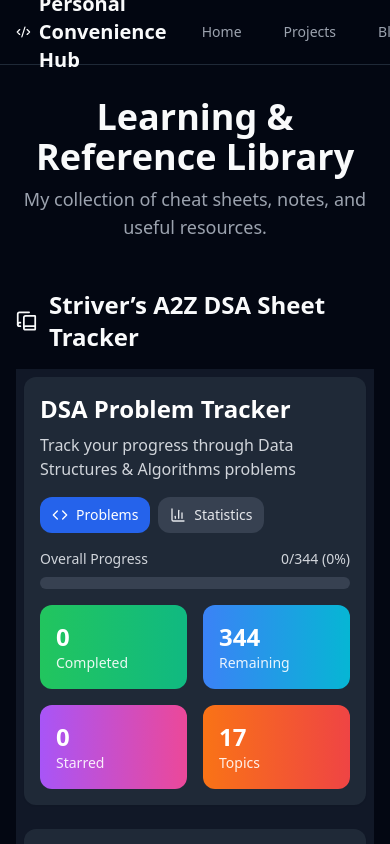
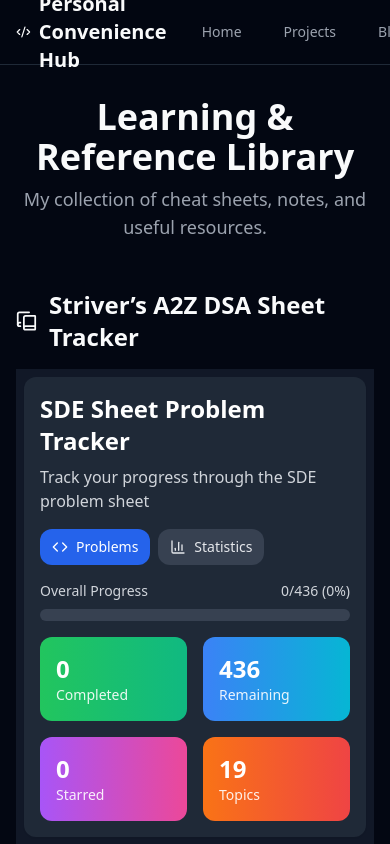
Before and after one commit to omsrivastava8032/personal-convinience-hub, a React (Vite) app: page /learning in a window 390 px wide. Shown: the top 844 px of the page. Built offline with nearby package versions, Linux system fonts and the light colour scheme.

Commit message:
Refactor: Use DSA problem tracker component
Integrate the DSA problem tracker component into the application.

```diff
--- a/src/components/DsaSheetTracker.tsx
+++ b/src/components/DsaSheetTracker.tsx
@@ -1,122 +1,161 @@
+
 import React, { useState, useEffect } from 'react';
 import { CheckCircle, Circle, Search, BarChart3, Code, Star } from 'lucide-react';
 
 const DsaSheetTracker = () => {
-  // Complete problem list organized by topics
+  // Complete problem list organized by topics (455 problems total)
   const problemData = {
     "Learn the Basics": [
-      "Know Basic Maths", "Learn Basic Recursion", "Hashing", "Basic STL"
+      "User Input/Output", "Data Types", "If Else Statements", "Switch Case", "Arrays", "For Loops", "While Loops",
+      "Functions", "Time Complexity", "Count Digits", "Reverse a Number", "Check Palindrome", "GCD or HCF",
+      "Armstrong Numbers", "Print all Divisors", "Check for Prime", "Patterns", "Basic Hashing", "Find Character Hashing",
+      "Frequency of Array Elements", "Find Highest/Lowest Frequency Element"
     ],
-    "Sorting Techniques": [
-      "Selection Sort", "Bubble Sort", "Insertion Sort", "Merge Sort", "Quick Sort", "Heap Sort"
+    "Learn Important Sorting Techniques": [
+      "Selection Sort", "Bubble Sort", "Insertion Sort", "Merge Sort", "Recursive Bubble Sort", "Recursive Insertion Sort",
+      "Quick Sort"
     ],
-    "Arrays": [
-      "Largest Element in Array", "Second Largest Element", "Check if Array is Sorted", "Remove Duplicates",
+    "Solve Problems on Arrays [Easy]": [
+      "Largest Element in Array", "Second Largest Element", "Check if Array is Sorted", "Remove Duplicates from Sorted Array",
       "Left Rotate Array by One", "Left Rotate Array by D places", "Move Zeros to End", "Linear Search",
-      "Union of Two Sorted Arrays", "Find Missing Number", "Maximum Consecutive Ones", "Find Single Number",
-      "Longest Subarray with Sum K", "Two Sum Problem", "Sort Array of 0s, 1s, 2s", "Majority Element",
-      "Maximum Subarray Sum", "Best Time to Buy and Sell Stock", "Rearrange Array by Sign", "Next Permutation",
-      "Leader in Array", "Longest Consecutive Sequence", "Set Matrix Zeros", "Rotate Matrix", "Spiral Matrix",
-      "Pascal's Triangle", "Majority Element II", "3Sum Problem", "4Sum Problem", "Largest Subarray with 0 Sum",
-      "Count Subarrays with XOR K", "Merge Overlapping Intervals", "Merge Two Sorted Arrays", "Find Duplicate Number",
-      "Repeat and Missing Number", "Count Inversions", "Reverse Pairs", "Maximum Product Subarray"
+      "Find Union", "Find Missing Number", "Maximum Consecutive Ones", "Find Single Number that appears once",
+      "Longest Subarray with Sum K (Positives)", "Longest Subarray with Sum K (Positives + Negatives)"
     ],
-    "Binary Search": [
-      "Binary Search Implementation", "Lower and Upper Bound", "Search Insert Position", "Floor and Ceil",
-      "First and Last Occurrence", "Count Occurrences", "Search in Rotated Sorted Array I", "Search in Rotated Sorted Array II",
-      "Find Minimum in Rotated Sorted Array", "Single Element in Sorted Array", "Find Peak Element", "Square Root of Integer",
-      "Nth Root of Integer", "Koko Eating Bananas", "Minimum Days to Make Bouquets", "Find Smallest Divisor",
-      "Capacity to Ship Packages", "Kth Missing Positive Number", "Aggressive Cows", "Book Allocation Problem",
-      "Painter's Partition", "Minimize Max Distance to Gas Station", "Median of Two Sorted Arrays", "Kth Element of Two Sorted Arrays"
+    "Solve Problems on Arrays [Medium]": [
+      "Two Sum Problem", "Sort Array of 0s, 1s, 2s", "Majority Element", "Maximum Subarray Sum", "Best Time to Buy and Sell Stock",
+      "Rearrange Array Elements by Sign", "Next Permutation", "Leader in Array", "Longest Consecutive Sequence",
+      "Set Matrix Zeros", "Rotate Matrix", "Spiral Matrix", "Pascal's Triangle"
     ],
-    "Strings": [
-      "Remove Outermost Parentheses", "Reverse Words in String", "Largest Odd Number", "Longest Common Prefix",
-      "Isomorphic Strings", "Check Anagrams", "Sort Characters by Frequency", "Maximum Nesting Depth",
-      "Roman to Integer", "String to Integer (atoi)", "Longest Palindromic Substring", "Sum of Beauty of Substrings",
-      "Reverse Every Word", "Check Rotations", "Valid Anagram", "Group Anagrams", "Longest Repeating Character Replacement",
-      "Pattern Matching", "Minimum Window Substring"
+    "Solve Problems on Arrays [Hard]": [
+      "Majority Element II", "3Sum Problem", "4Sum Problem", "Largest Subarray with 0 Sum", "Count Subarrays with XOR K",
+      "Merge Overlapping Intervals", "Merge Two Sorted Arrays", "Find Duplicate Number", "Repeat and Missing Number",
+      "Count Inversions", "Reverse Pairs", "Maximum Product Subarray", "Missing and Repeating Numbers"
     ],
-    "Linked List": [
-      "Array to Linked List", "Insert Node in LL", "Delete Node in LL", "Find Length of LL", "Search in LL",
-      "Delete Head of LL", "Delete Tail of LL", "Insert at Head", "Insert at Tail", "Insert at Kth Position",
-      "Delete Kth Node", "Delete Given Node", "Middle of Linked List", "Reverse Linked List", "Detect Loop in LL",
-      "Find Loop Starting Point", "Length of Loop", "Check Palindrome LL", "Segregate Odd Even LL", "Remove Nth Node from End",
-      "Add Two Numbers", "Add One to LL", "Intersection of Two LL", "Merge Two Sorted LL", "Sort LL",
-      "Sort LL of 0s 1s 2s", "Clone LL with Random Pointer", "Rotate LL", "Flatten LL", "Reverse Nodes in k-Group"
+    "Binary Search [1D, 2D Arrays, Search Space]": [
+      "Binary Search to find X in sorted array", "Implement Lower Bound", "Implement Upper Bound", "Search Insert Position",
+      "Floor and Ceil in Sorted Array", "First and Last Occurrences in Array", "Count Occurrences in Sorted Array",
+      "Search in Rotated Sorted Array I", "Search in Rotated Sorted Array II", "Find Minimum in Rotated Sorted Array",
+      "Single Element in Sorted Array", "Find Peak Element", "Square Root of a number using Binary Search",
+      "Find Nth Root of a number using Binary Search", "Koko Eating Bananas", "Minimum days to make M bouquets",
+      "Find the Smallest Divisor", "Capacity to Ship Packages within D Days", "Kth Missing Positive Number",
+      "Aggressive Cows", "Book Allocation Problem", "Split Array - Largest Sum", "Painter's Partition",
+      "Minimize Max Distance to Gas Station", "Median of 2 sorted arrays", "Kth element of 2 sorted arrays",
+      "Search in a 2D matrix", "Search in a 2D matrix II", "Find Peak Element II"
     ],
-    "Recursion": [
-      "Subsequences Generation", "Generate Parentheses", "Print All Permutations", "N-Queens Problem", "Sudoku Solver",
-      "Rat in Maze", "Word Search", "M-Coloring Problem", "Palindrome Partitioning", "Subset Sum Problem",
-      "Combination Sum", "Combination Sum II", "Word Break", "Expression Add Operators"
+    "Strings [Basic and Medium]": [
+      "Remove Outermost Parentheses", "Reverse Words in a String", "Largest Odd Number in String", "Longest Common Prefix",
+      "Isomorphic Strings", "Rotate String", "Check Anagrams", "Sort Characters by Frequency", "Maximum Nesting Depth of Parentheses",
+      "Roman Number to Integer", "String to Integer (atoi)", "Count Number of Substrings", "Longest Palindromic Substring",
+      "Sum of Beauty of All Substrings", "Reverse Every Word in a String"
     ],
-    "Bit Manipulation": [
-      "Decimal to Binary", "Binary to Decimal", "1's and 2's Complement", "Check ith Bit", "Set ith Bit",
-      "Clear ith Bit", "Toggle ith Bit", "Remove Last Set Bit", "Check Power of 2", "Count Set Bits",
-      "Minimum Bit Flips", "Power Set using Bit", "Single Number", "Single Number II", "Single Number III",
-      "XOR of Numbers in Range", "Divide Two Integers"
+    "Learn LinkedList [Single LL, Double LL, Medium, Hard Problems]": [
+      "Introduction to LinkedList", "Inserting a node in LinkedList", "Deleting a node in LinkedList", "Find length of LinkedList",
+      "Search an element in LinkedList", "Introduction to Doubly LinkedList", "Insert node in Doubly LinkedList",
+      "Delete node in Doubly LinkedList", "Reverse a Doubly LinkedList", "Middle of LinkedList", "Reverse a LinkedList",
+      "Detect a loop in LinkedList", "Find starting point of loop in LinkedList", "Length of Loop in LinkedList",
+      "Check if LinkedList is palindrome", "Segregate odd and even nodes in LinkedList", "Remove Nth node from end of LinkedList",
+      "Delete the middle node of LinkedList", "Sort LinkedList", "Sort a LinkedList of 0's, 1's and 2's",
+      "Add two numbers represented as LinkedList", "Add 1 to a number represented by LinkedList", "Intersection of two LinkedList",
+      "Merge two sorted LinkedList", "Flattening a LinkedList", "Clone LinkedList with random and next pointer",
+      "Rotate a LinkedList", "Reverse LinkedList in groups of size k"
     ],
-    "Stack and Queues": [
-      "Implement Stack using Array", "Implement Queue using Array", "Stack using Queue", "Queue using Stack",
-      "Valid Parentheses", "Next Greater Element", "Next Smaller Element", "Trapping Rain Water", "Sum of Subarray Minimums",
-      "Asteroid Collision", "Sliding Window Maximum", "Stock Span Problem", "Next Greater Element II", "Largest Rectangle in Histogram",
-      "Maximal Rectangle", "Remove K Digits", "Decode String", "Basic Calculator", "LRU Cache"
+    "Learn Recursion [PatternWise]": [
+      "Introduction to Recursion", "Problems on Functional Recursion", "Problems on Parameterized Recursion",
+      "Functional Recursion Problems", "Multiple Recursion Calls Problems", "Subsequences Pattern", "Generate all binary strings",
+      "Generate Parentheses", "Generate all subsequences", "Learn All Patterns of Subsequences", "Count All Subsequences with Sum K",
+      "Check if there exists a subsequence with sum K", "Combination Sum", "Combination Sum II", "Subset Sum I", "Subset Sum II",
+      "Combination Sum III", "Letter Combinations of a Phone Number", "Palindrome Partitioning", "Word Search", "N-Queens",
+      "Sudoku Solver", "M-Coloring Problem", "Rat in a Maze", "Word Break II"
     ],
-    "Sliding Window": [
-      "Max Sum Subarray of Size K", "First Negative in Window", "Count Anagrams", "Max of All Subarrays",
-      "Variable Size Window Sum", "Largest Subarray of Sum K", "Longest Substring Without Repeat",
-      "Pick Toys", "Minimum Window Substring", "Max Consecutive Ones III"
+    "Bit Manipulation [Concepts and Problems]": [
+      "Introduction to Bit Manipulation", "Check if ith bit is set or not", "Set the ith bit", "Clear the ith bit",
+      "Toggle ith bit", "Remove/Unset the rightmost set bit", "Check if a number is power of 2", "Count the number of set bits",
+      "Set the rightmost unset bit", "Swap two numbers", "Divide two numbers without using multiplication, division and mod operator",
+      "Single Number", "Single Number II", "Single Number III", "XOR of numbers in a given range", "Find two missing numbers",
+      "Find XOR of all subarrays", "Find the element that appears once", "Power Set", "Find MSB in O(1)", "Find position of rightmost different bit"
     ],
-    "Heaps": [
-      "Min Heap Implementation", "Max Heap Implementation", "Kth Largest Element", "Kth Smallest Element",
-      "Sort K Sorted Array", "Merge K Sorted Lists", "Replace with Rank", "Task Scheduler", "Hands of Straights",
-      "Design Twitter", "Connect Ropes with Min Cost", "Kth Largest in Stream", "Maximum Sum Combinations",
-      "Find Median from Data Stream"
+    "Stack and Queues [Learning, Pre-In-Post-fix, Monotonic Stack, Implementation]": [
+      "Learning", "Implement Stack Using Arrays", "Implement Queue Using Arrays", "Implement Stack using Queue", "Implement Queue using Stack",
+      "Check for balanced parentheses", "Implement Min Stack", "Infix to Postfix Conversion", "Prefix to Infix Conversion",
+      "Prefix to Postfix Conversion", "Postfix to Infix", "Postfix to Prefix", "Next Greater Element", "Next Greater Element II",
+      "Next Smaller Element", "Number of NGEs to the right", "Trapping Rainwater", "Sum of subarray minimum", "Asteroid Collision",
+      "Sum of subarray ranges", "Remove k digits", "Largest rectangle in histogram", "Maximal Rectangle", "Sliding Window Maximum",
+      "Stock span problem", "Find the celebrity", "LRU cache", "LFU Cache"
     ],
-    "Greedy": [
-      "Assign Cookies", "Lemonade Change", "Valid Parenthesis String", "N Meetings in Room", "Jump Game",
-      "Jump Game II", "Minimum Platforms", "Job Sequencing", "Fractional Knapsack", "Find Minimum Coins",
-      "Activity Selection", "Candy Distribution", "Shortest Job First", "Page Faults in LRU", "Insert Interval",
-      "Merge Intervals", "Non-overlapping Intervals"
+    "Sliding Window & Two Pointer Combined Problems": [
+      "Longest Substring Without Repeating Characters", "Max Points on a Line", "Longest Repeating Character Replacement",
+      "Binary Subarrays With Sum", "Count Number of Nice Subarrays", "Number of Substrings Containing All Three Characters",
+      "Maximum Points You Can Obtain from Cards", "Longest Substring with At Most K Distinct Characters", "Subarrays with K Different Integers",
+      "Minimum Window Substring", "Fruit Into Baskets", "Longest Substring with At Most 2 Distinct Characters", "Replace the Substring for Balanced String",
+      "Max Consecutive Ones III", "Permutation in String", "Find All Anagrams in a String"
     ],
-    "Binary Trees": [
-      "Tree Traversals", "Level Order Traversal", "Iterative Preorder", "Iterative Inorder", "Iterative Postorder",
-      "Maximum Depth", "Check Balanced Tree", "Diameter of Tree", "Maximum Path Sum", "Check Identical Trees",
-      "Zigzag Traversal", "Boundary Traversal", "Vertical Order Traversal", "Top View", "Bottom View",
-      "Right View", "Left View", "Check Symmetric Tree", "Root to Node Path", "LCA of Binary Tree",
-      "Maximum Width", "Check Children Sum", "All Nodes at Distance K", "Minimum Time to Burn Tree", "Count Total Nodes",
-      "Check Complete Binary Tree", "Construct Tree from Preorder", "Construct Tree from Inorder and Postorder",
-      "Serialize and Deserialize", "Morris Traversal", "Flatten Tree to LL"
+    "Heaps [Learning, Medium, Hard Problems]": [
+      "Introduction to Priority Queues using Binary Heaps", "Implementation of Priority Queue using Binary Heap", "Check if an array represents a min-heap or not",
+      "Convert min Heap to max Heap", "Kth largest element in an array", "Kth smallest element in an array", "Merge k sorted arrays",
+      "Replace each array element by its corresponding rank", "Task Scheduler", "Hand of Straights", "Design twitter",
+      "Connect n ropes with minimum cost", "Kth largest element in a stream", "Maximum sum combination", "Find Median from Data Stream",
+      "K most frequent elements", "Add to Array-Form of Integer", "Reorganize String"
     ],
-    "BST": [
-      "Search in BST", "Find Min/Max in BST", "Insert Node in BST", "Delete Node in BST", "Find LCA in BST",
-      "Validate BST", "Kth Smallest in BST", "Kth Largest in BST", "Two Sum in BST", "BST from Preorder",
-      "Predecessor and Successor", "BST Iterator", "Largest BST in Binary Tree", "Recover BST"
+    "Greedy Algorithms [Easy, Medium/Hard]": [
+      "Assign Cookies", "Fractional Knapsack", "Greedy algorithm to find minimum number of coins", "Lemonade Change",
+      "Valid Parenthesis String", "N meetings in one room", "Jump Game", "Jump Game II", "Minimum number of platforms required for a railway",
+      "Job Sequencing Problem", "Candy", "Program for Shortest Job First (or SJF) CPU Scheduling", "Program for Least Recently Used (LRU) Page Replacement algorithm",
+      "Insert Interval", "Merge Intervals", "Non-overlapping Intervals", "Activity Selection (it is the same as N meeting in one room)",
+      "Shortest Job First", "Page Faults in LRU", "Huffman Coding", "Huffman Decoding", "Minimum Spanning Tree"
     ],
-    "Graphs": [
-      "BFS Traversal", "DFS Traversal", "Number of Provinces", "Number of Islands", "Flood Fill", "Rotten Oranges",
-      "Detect Cycle in Undirected Graph", "Detect Cycle in Directed Graph", "Topological Sort", "Course Schedule",
-      "Course Schedule II", "Alien Dictionary", "Shortest Path in Unweighted Graph", "Dijkstra's Algorithm",
-      "Bellman Ford Algorithm", "Floyd Warshall", "MST using Prim's", "MST using Kruskal's", "Disjoint Set Union",
-      "Number of Operations to Make Connected", "Most Stones Removed", "Accounts Merge", "Number of Islands II",
-      "Bridges in Graph", "Articulation Points", "Kosaraju's Algorithm", "Word Ladder", "Word Ladder II"
+    "Binary Trees [Traversals, Medium and Hard Problems]": [
+      "Introduction to Trees", "Binary Tree Representation", "Binary Tree Traversals", "Preorder Traversal", "Inorder Traversal",
+      "Postorder Traversal", "Level order Traversal", "Iterative Preorder Traversal", "Iterative Inorder Traversal", "Iterative Postorder Traversal",
+      "Preorder Inorder Postorder Traversals in One Traversal", "Maximum Depth of Binary Tree", "Check if the Binary tree is height-balanced or not",
+      "Diameter of Binary Tree", "Maximum path sum in Binary Tree", "Check if two trees are identical or not", "Zigzag Traversal of Binary Tree",
+      "Boundary Traversal of a Binary Tree", "Vertical Order Traversal of Binary Tree", "Top View of Binary Tree", "Bottom View of Binary Tree",
+      "Right/Left View of Binary Tree", "Check for Symmetrical Binary Trees", "Print Root to Node Path in Binary Tree",
+      "Lowest Common Ancestor in Binary Tree", "Maximum width of a Binary Tree", "Check for Children Sum Property", "Print all the Nodes at a distance of K in a Binary Tree",
+      "Minimum time taken to BURN the Binary Tree from a Node", "Count total Nodes in a COMPLETE Binary Tree", "Requirements needed to construct a Unique Binary Tree | Theory",
+      "Construct Binary Tree from Preorder and Inorder Traversal", "Construct Binary Tree from Postorder and Inorder Traversal", "Serialize and deserialize Binary Tree",
+      "Morris Preorder Traversal", "Morris Inorder Traversal", "Flatten Binary Tree to LinkedList"
     ],
-    "Dynamic Programming": [
-      "Fibonacci Number", "Climbing Stairs", "Frog Jump", "Frog Jump with K", "Maximum Sum Non Adjacent",
-      "House Robber II", "Ninja's Training", "Grid Unique Paths", "Grid Unique Paths II", "Minimum Path Sum",
-      "Triangle Path Sum", "Maximum Path Sum", "Minimum Falling Path", "3D DP Problem", "Cherry Pickup",
-      "Subset Sum Equal to Target", "Partition Equal Subset Sum", "Partition with Given Difference", "Count Subsets Sum",
-      "Coin Change", "Coin Change II", "Unbounded Knapsack", "Rod Cutting", "Longest Common Subsequence",
-      "Print LCS", "Longest Common Substring", "Longest Palindromic Subsequence", "Minimum Insertions for Palindrome",
-      "Minimum Deletions for Palindrome", "Shortest Common Supersequence", "Distinct Subsequences", "Edit Distance",
-      "Wildcard Matching", "Best Time to Buy Sell Stock", "Stock with Transaction Fee", "Stock with Cooldown",
-      "Stock with K Transactions", "Longest Increasing Subsequence", "Print LIS", "Largest Divisible Subset",
-      "Longest String Chain", "Longest Bitonic Subsequence", "Number of LIS", "Matrix Chain Multiplication",
-      "MCM Tabulation", "Minimum Cost to Cut Stick", "Burst Balloons", "Evaluate Boolean Expression",
-      "Palindrome Partitioning II", "Partition Array for Maximum Sum", "Maximum Rectangle Area", "Count Square Submatrices"
+    "Binary Search Trees [Concept and Problems]": [
+      "Introduction to Binary Search Trees", "Search in a Binary Search Tree", "Find Min/Max in BST", "Insert a given Node in Binary Search Tree",
+      "Delete a Node in Binary Search Tree", "Find K-th smallest/largest element in BST", "Check if a tree is a BST or BT | Validate a BST",
+      "Lowest Common Ancestor in a BST", "Construct a BST from a preorder traversal", "Inorder Successor/Predecessor in BST", "BST Iterator",
+      "Two Sum In BST | Check if there exists a pair with Sum K", "Recover BST | Correct BST with two nodes swapped", "Largest BST in Binary Tree"
+    ],
+    "Graphs [Concepts, BFS, DFS, Problems]": [
+      "Introduction to Graph", "Graph Representation in C++", "Graph Representation in Java", "Connected Components | Logic Explanation",
+      "BFS", "DFS", "Number of provinces", "Connected Components Problem in Matrix", "Rotten Oranges", "Flood fill",
+      "0/1 Matrix (Bfs Problem)", "Surrounded Regions (dfs)", "Number of Enclaves", "Word ladder 1", "Word ladder 2",
+      "Number of Distinct Islands", "Bipartite Graph (DFS)", "Bipartite Graph (BFS)", "Detect cycle in an undirected graph (DFS)",
+      "Detect cycle in an undirected graph (BFS)", "Detect cycle in a directed graph (DFS)", "Detect cycle in a directed graph (BFS)",
+      "Topological Sort Algorithm (DFS)", "Topological Sort Algorithm (BFS)", "Detect a cycle in Directed Graph (Topological Sort)",
+      "Course Schedule - I", "Course Schedule - II", "Find Eventual Safe States", "Alien dictionary", "Shortest Path in DAG",
+      "Shortest path in Undirected Graph with unit distance", "Shortest path in Weighted undirected graph", "Dijkstra's Algorithm",
+      "Why Dijkstra's Algorithm doesn't work for Negative Weights?", "Bellman Ford Algorithm", "Floyd Warshall Algorithm",
+      "Find the City With the Smallest Number of Neighbors at a Threshold Distance", "Minimum Spanning Tree", "Prim's Algorithm",
+      "Disjoint Set [Union by Rank]", "Disjoint Set [Union by Size]", "Kruskal's Algorithm", "Number of operations to make network connected",
+      "Most Stones Removed with Same Row or Column", "Accounts merge", "Number of Island II", "Making a Large Island", "Swim in Rising Water",
+      "Bridge edge in a graph", "Tarjan's Algorithm", "Articulation Point in Graph", "Kosaraju's Algorithm"
+    ],
+    "Dynamic Programming [Patterns and Problems]": [
+      "Introduction to DP", "Climbing Stairs", "Frog Jump(DP-3)", "Frog Jump with k distances(DP-4)", "Maximum sum of non-adjacent elements (DP 5)",
+      "House Robber (DP 6)", "Ninja's Training (DP 7)", "Grid Unique Paths : DP on Grids (DP8)", "Grid Unique Paths 2 (DP 9)", "Minimum path sum in Grid (DP 10)",
+      "Triangle | Fixed Starting Point and Variable Ending Point (DP 11)", "Minimum/Maximum Falling Path Sum (DP-12)", "3-d DP : Ninja and his friends (DP-13)",
+      "Subset sum equal to target (DP- 14)", "Partition Equal Subset Sum (DP- 15)", "Partition Set Into 2 Subsets With Min Absolute Sum Diff (DP- 16)",
+      "Count Subsets with Sum K (DP - 17)", "Count Partitions with Given Difference (DP - 18)", "0/1 Knapsack (DP - 19)", "Minimum Coins (DP - 20)",
+      "Target Sum (DP - 21)", "Coin Change 2 (DP - 22)", "Unbounded Knapsack (DP - 23)", "Rod Cutting Problem | (DP - 24)", "Longest Common Subsequence | (DP - 25)",
+      "Print Longest Common Subsequence | (DP - 26)", "Longest Common Substring | (DP - 27)", "Longest Palindromic Subsequence | (DP - 28)",
+      "Minimum insertions to make string palindrome | DP-29", "Minimum Insertions/Deletions to Convert String | (DP- 30)", "Shortest Common Supersequence | (DP - 31)",
+      "Distinct Subsequences| (DP- 32)", "Edit Distance | (DP- 33)", "Wildcard Matching | (DP- 34)", "Best Time to Buy and Sell Stock |(DP- 35)",
+      "Buy and Sell Stock - II|(DP- 36)", "Buy and Sell Stocks III|(DP- 37)", "Buy and Sell Stock IV |(DP- 38)", "Buy and Sell Stocks With Cooldown|(DP- 39)",
+      "Buy and Sell Stocks With Transaction Fee|(DP- 40)", "Longest Increasing Subsequence |(DP- 41)", "Printing Longest Increasing Subsequence|(DP- 42)",
+      "Longest Increasing Subsequence | Binary Search|(DP- 43)", "Largest Divisible Subset|(DP- 44)", "Longest String Chain|(DP- 45)", "Longest Bitonic Subsequence |(DP- 46)",
+      "Number of Longest Increasing Subsequences|(DP- 47)", "Matrix Chain Multiplication|(DP- 48)", "Matrix Chain Multiplication | Bottom-Up|(DP- 49)",
+      "Minimum Cost to Cut the Stick|(DP- 50)", "Burst Balloons|(DP- 51)", "Evaluate Boolean Expression to True|(DP- 52)", "Palindrome Partitioning - II|(DP- 53)",
+      "Partition Array for Maximum Sum|(DP- 54)", "Maximum Rectangle Area with all 1's|(DP- 55)", "Count Square Submatrices with All Ones|(DP- 56)"
     ],
     "Tries": [
-      "Implement Trie", "Implement Trie II", "Longest Word with All Prefixes", "Number of Distinct Substrings",
-      "Bit Trie", "Maximum XOR of Two Numbers", "Maximum XOR with Element from Array"
+      "Implement Trie (Prefix Tree)", "Implement Trie – 2 (Prefix Tree)", "Longest Word with All Prefixes", "Number of Distinct Substrings",
+      "Bit Trie | Maximum XOR of two numbers in an array", "Maximum XOR With an Element From Array", "Count pairs with XOR in a range"
     ]
   };
 
@@ -194,7 +233,7 @@ const DsaSheetTracker = () => {
   // Statistics
   const totalProblems = problems.length;
   const completedProblems = problems.filter(p => p.completed).length;
-  const progressPercentage = Math.round((completedProblems / totalProblems) * 100);
+  const progressPercentage = totalProblems > 0 ? Math.round((completedProblems / totalProblems) * 100) : 0;
 
   const topicStats = Object.keys(problemData).map(topic => {
     const topicProblems = problems.filter(p => p.topic === topic);
@@ -235,8 +274,8 @@ const DsaSheetTracker = () => {
       <div className="bg-white dark:bg-gray-800 rounded-lg shadow-sm p-4 sm:p-6 mb-6 animate-fade-in">
         <div className="flex flex-col md:flex-row md:items-center md:justify-between mb-4">
           <div>
-            <h1 className="text-2xl sm:text-3xl font-bold text-gray-900 dark:text-white mb-2">DSA Problem Tracker</h1>
-            <p className="text-gray-600 dark:text-gray-300">Track your progress through Data Structures & Algorithms problems</p>
+            <h1 className="text-2xl sm:text-3xl font-bold text-gray-900 dark:text-white mb-2">SDE Sheet Problem Tracker</h1>
+            <p className="text-gray-600 dark:text-gray-300">Track your progress through the SDE problem sheet</p>
           </div>
           <div className="flex space-x-2 mt-4 md:mt-0">
             <button
```
